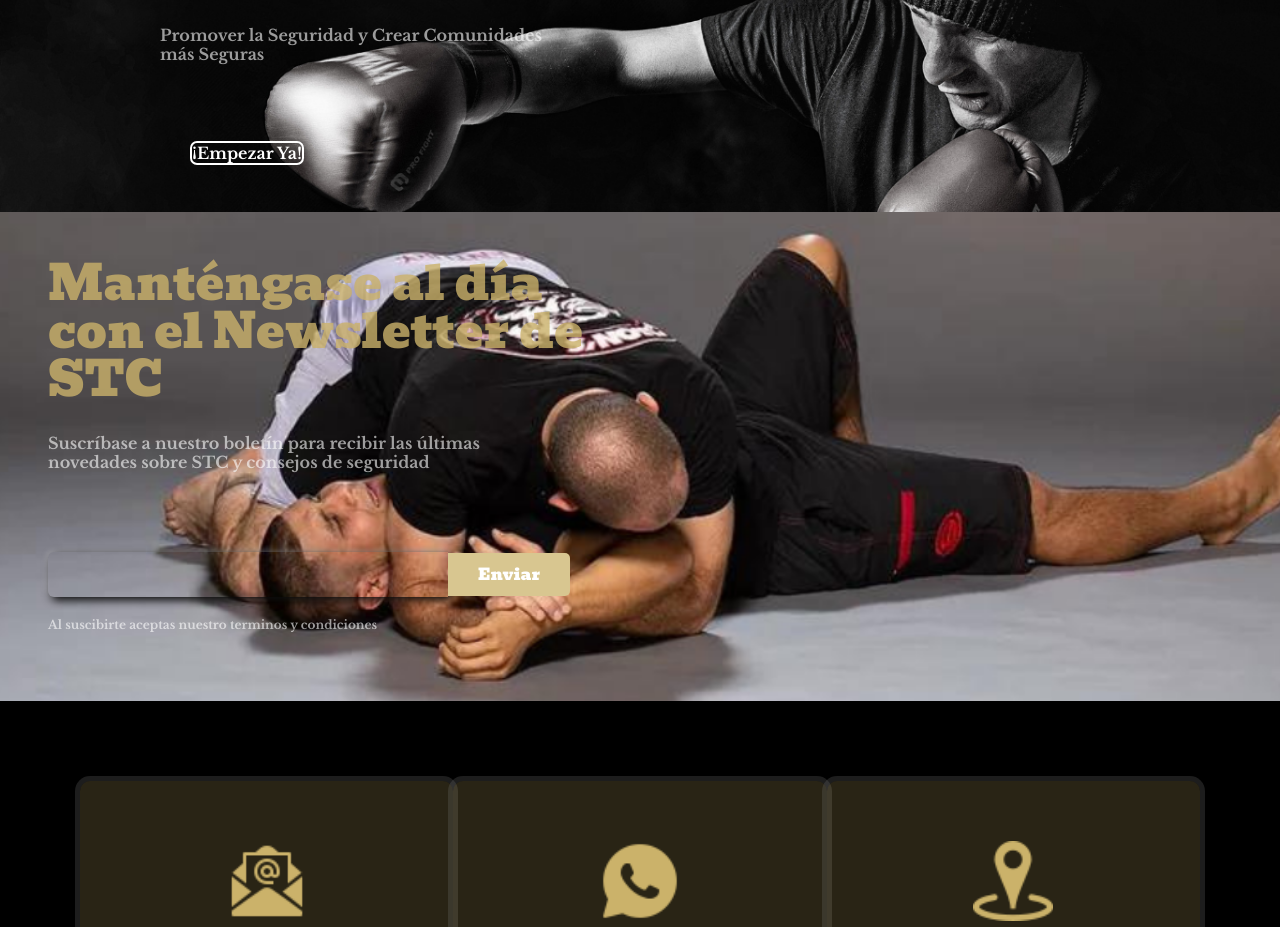
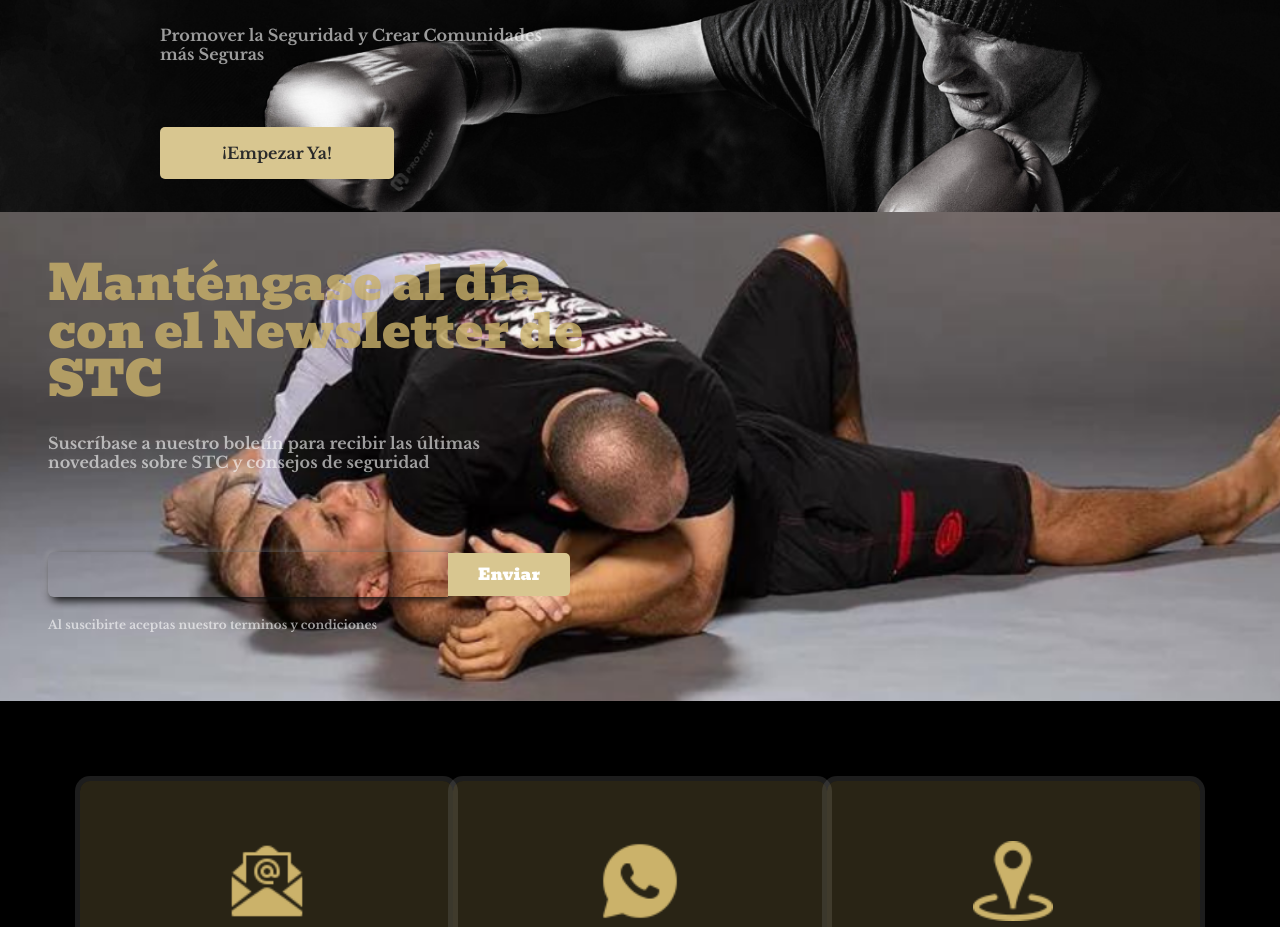
Before and after one commit to luifer991/stc, a Next.js app: page / in a window 1280 px wide. Shown: the part 3580-4507 px from the top of the page. Built offline with nearby package versions, Linux system fonts and the light colour scheme; no server answers.

Commit message:
add a new class to the button component

```diff
--- a/src/app/UI/CTA.tsx
+++ b/src/app/UI/CTA.tsx
@@ -11,7 +11,7 @@ function Cta() {
                 <p className="font-['Libre_Baskerville'] max-w-[400px]">Promover la Seguridad y Crear Comunidades más Seguras</p>
               </div>
               <div className="pt-0 mt-0">
-                  <Button classb="s-btn" text="¡Empezar Ya!" />
+                  <Button classb="l-btn" text="¡Empezar Ya!" />
               </div>
             </article>
 
```
